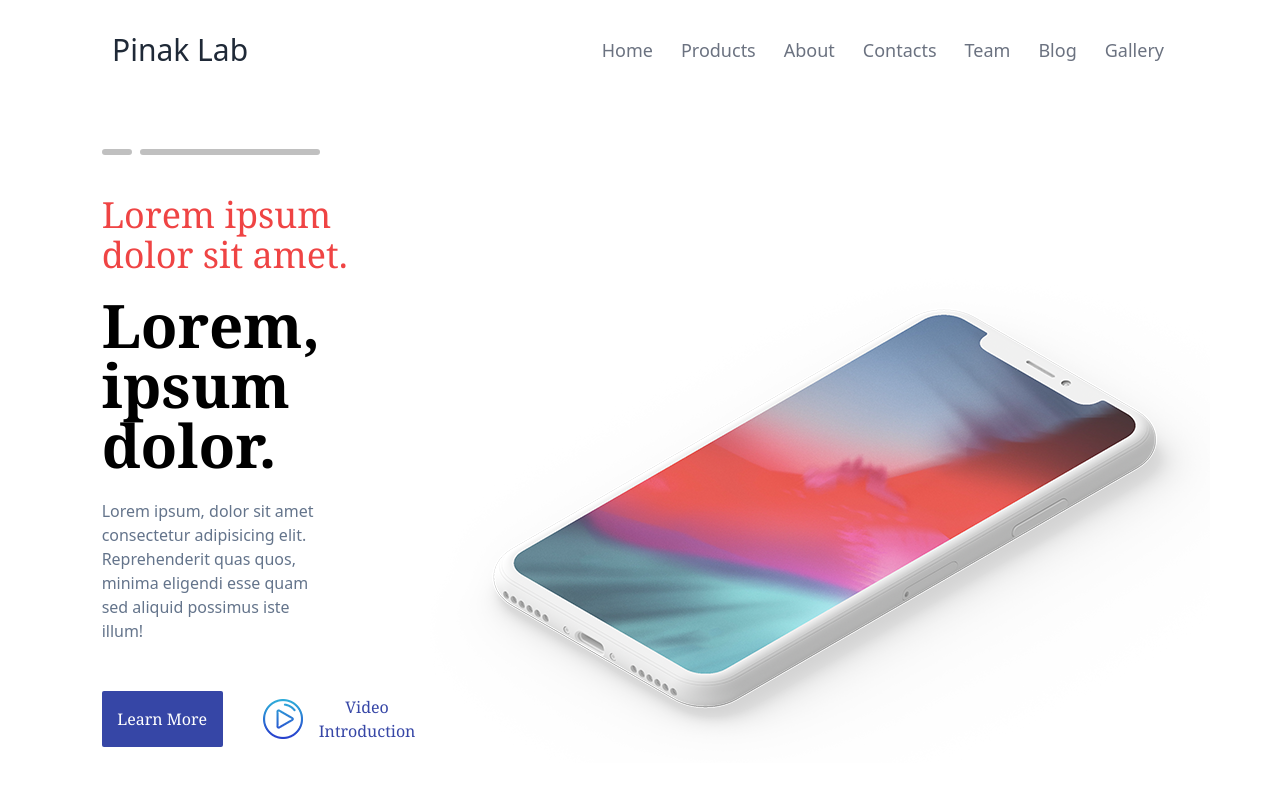
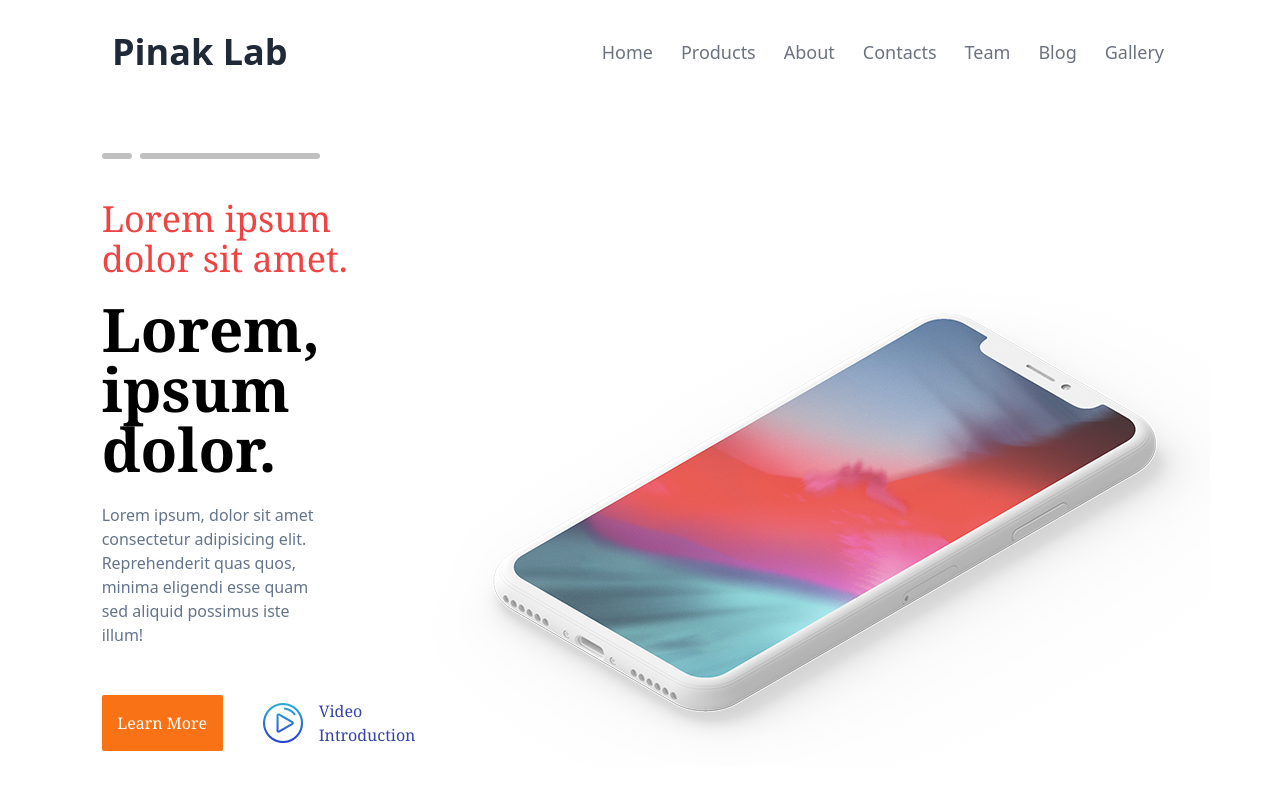
Before and after one commit to shaikat17/pinak, a React (Vite) app: page / in a window 1280 px wide. Shown: the top 800 px of the page. Built offline with nearby package versions, Linux system fonts and the light colour scheme.

Commit message:
Video introduction modal functionality added

```diff
--- a/src/components/Banner/Banner.jsx
+++ b/src/components/Banner/Banner.jsx
@@ -1,46 +1,92 @@
-import bannerImg from '../../assets/shapes/asset 5.png';
-import videoIcon from '../../assets/icons/asset 2.png';
-import BannerCards from '../BannerCards/BannerCards';
+import bannerImg from "../../assets/shapes/asset 5.png";
+import videoIcon from "../../assets/icons/asset 2.png";
+import BannerCards from "../BannerCards/BannerCards";
 
-import './Banner.css'
+import "./Banner.css";
+import { Link } from "react-router-dom";
 
 const Banner = () => {
   return (
-            <div className='banner'>
+    <>
+      {/* Modal */}
+      <input type="checkbox" id="my_modal_7" className="modal-toggle" />
+      <div className="modal h-screen">
+        <div className="modal-box h-4/5">
+          <iframe
+            className="w-full h-full"
+            src="https://www.youtube.com/embed/9xwazD5SyVg"
+            title="YouTube video player"
+            frameborder="0"
+            allow="accelerometer; autoplay; clipboard-write; encrypted-media; gyroscope; picture-in-picture; web-share"
+            allowfullscreen
+          ></iframe>
+        </div>
+        <label className="modal-backdrop" htmlFor="my_modal_7">
+          Close
+        </label>
+      </div>
 
+      {/* remaining section */}
+      <div className="banner">
         <div className="hero">
           <div className="hero-content flex-col lg:flex-row-reverse !min-w-full p-8 lg:pl-28 lg:pr-20">
-
             {/* Banner Image */}
 
             <img src={bannerImg} className="hidden lg:block mt-36" />
 
             {/* Banner Text Container */}
 
-    <div className=''>
-      <div className='flex gap-2 mb-10'>
-      <hr style={{border: '3px solid silver', width: '30px', borderRadius: '3px'}} />
-      <hr style={{border: '3px solid silver', width: '180px', borderRadius: '3px'}} />
+            <div className="">
+              <div className="flex gap-2 mb-10">
+                <hr
+                  style={{
+                    border: "3px solid silver",
+                    width: "30px",
+                    borderRadius: "3px",
+                  }}
+                />
+                <hr
+                  style={{
+                    border: "3px solid silver",
+                    width: "180px",
+                    borderRadius: "3px",
+                  }}
+                />
               </div>
-      <h2 className='text-xl lg:text-4xl text-red-500 font-serif mb-5'>Lorem ipsum dolor sit amet.</h2>
-      <h1 className="text-3xl lg:text-6xl font-semibold font-serif text-black">Lorem, ipsum dolor.</h1>
-      <p className="py-6 lg:pr-20 text-slate-500">Lorem ipsum, dolor sit amet consectetur adipisicing elit. Reprehenderit quas quos, minima eligendi esse quam sed aliquid possimus iste illum!</p>
-      <div className='flex items-center gap-5 lg:gap-10 mt-6'>
-      <button className="bg-[#3646a6] text-white font-serif w-28 h-10 lg:w-40 lg:h-14 rounded-sm">Learn More</button>
-      <button className='flex items-center gap-4 text-[#3646a6] font-serif'> <img src={videoIcon} alt="" /> Video Introduction</button>
+              <h2 className="text-xl lg:text-4xl text-red-500 font-serif mb-5">
+                Lorem ipsum dolor sit amet.
+              </h2>
+              <h1 className="text-3xl lg:text-6xl font-semibold font-serif text-black">
+                Lorem, ipsum dolor.
+              </h1>
+              <p className="py-6 lg:pr-20 text-slate-500">
+                Lorem ipsum, dolor sit amet consectetur adipisicing elit.
+                Reprehenderit quas quos, minima eligendi esse quam sed aliquid
+                possimus iste illum!
+              </p>
+              <div className="flex items-center gap-5 lg:gap-10 mt-6">
+                <Link to="/about-us" className="bg-orange-500 flex items-center justify-center text-white font-serif w-28 h-10 lg:w-40 lg:h-14 rounded-sm">
+                  Learn More
+                </Link>
+                {/* The button to open modal */}
+                <label
+                  htmlFor="my_modal_7"
+                  className="flex items-center gap-4 text-[#3646a6] font-serif"
+                >
+                  <img src={videoIcon} alt="" /> Video Introduction
+                </label>
+              </div>
             </div>
           </div>
         </div>
 
-</div>
-
-
         {/* Banner bottom cards */}
 
-<div className='mt-14'>
-      <BannerCards/>
+        <div className="mt-14">
+          <BannerCards />
         </div>
       </div>
+    </>
   );
 };
 
--- a/src/components/RecentWorks/RecentWorks.jsx
+++ b/src/components/RecentWorks/RecentWorks.jsx
@@ -24,7 +24,7 @@ const RecentWorks = () => {
       breakpoint: { max: 464, min: 0 },
       items: 1,
     },
-  };
+  }
   return (
     <div className="mx-8 lg:mx-28">
       <div className="mb-20">
@@ -62,7 +62,7 @@ const RecentWorks = () => {
                 <img style={{width: '400px', height: '400px'}} src={rw5} className="rounded-lg" alt="" />
                 <h3 className="text-xl font-bold text-center mt-6">Lorem, ipsum dolor.</h3>
             </div>
-            </Carousel>;
+            </Carousel>
             </div>
 
       {/* Scroll Counters */}
--- a/src/components/Shared/Navbar.jsx
+++ b/src/components/Shared/Navbar.jsx
@@ -2,19 +2,19 @@ import { Link } from "react-router-dom";
 
 const Navbar = () => {
     const menu = <>
-            <li className="text-gray-500 hover:text-black transition duration-300"><Link to='/'>Home</Link></li>
-            <li className="text-gray-500 hover:text-black transition duration-300"><Link to=''>Products</Link></li>
-            <li className="text-gray-500 hover:text-black transition duration-300"><Link to='/about-us'>About</Link></li>
-            <li className="text-gray-500 hover:text-black transition duration-300"><Link to='/contact-us'>Contacts</Link></li>
-            <li className="text-gray-500 hover:text-black transition duration-300"><Link to='/team'>Team</Link></li>
-            <li className="text-gray-500 hover:text-black transition duration-300"><Link to='/blog'>Blog</Link></li>
-            <li className="text-gray-500 hover:text-black transition duration-300"><Link to='/gallery'>Gallery</Link></li>
+            <li className="text-gray-500 hover:text-orange-500 hover:transition-all hover:duration-900 transition duration-900"><Link to='/'>Home</Link></li>
+            <li className="text-gray-500 hover:text-orange-500 hover:transition-all hover:duration-900 transition duration-900"><Link to=''>Products</Link></li>
+            <li className="text-gray-500 hover:text-orange-500 hover:transition-all hover:duration-900 transition duration-900"><Link to='/about-us'>About</Link></li>
+            <li className="text-gray-500 hover:text-orange-500 hover:transition-all hover:duration-900 transition duration-900"><Link to='/contact-us'>Contacts</Link></li>
+            <li className="text-gray-500 hover:text-orange-500 hover:transition-all hover:duration-900 transition duration-900"><Link to='/team'>Team</Link></li>
+            <li className="text-gray-500 hover:text-orange-500 hover:transition-all hover:duration-900 transition duration-900"><Link to='/blog'>Blog</Link></li>
+            <li className="text-gray-500 hover:text-orange-500 hover:transition-all hover:duration-900 transition duration-900"><Link to='/gallery'>Gallery</Link></li>
     </>
     return (
         <div >
            <div className="navbar bg-base-100 py-8 px-8 lg:px-28">
     <div className="navbar-start">
-    <a className="text-3xl">Pinak Lab</a>
+    <Link to="/" className="text-4xl font-black">Pinak Lab</Link>
     </div>
   <div className="navbar-end">
     <div className="dropdown dropdown-end">
```
Lines whose indentation alone changed are shown as unchanged.
